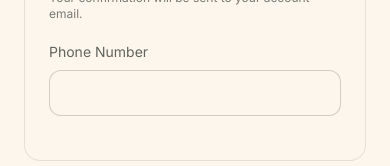
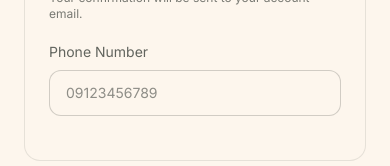
Before and after one commit to julliyuuuh/tea-atelier, a Next.js app: page /checkout in a window 390 px wide. Shown: the part 609-775 px from the top of the page. Built offline with nearby package versions, Linux system fonts and the light colour scheme; no server answers.

Commit message:
phone valdiator

```diff
--- a/app/api/orders/route.ts
+++ b/app/api/orders/route.ts
@@ -179,6 +179,17 @@ export async function POST(req: Request) {
   if (savedAddressId === null && (!street || !city || !province)) {
     return NextResponse.json(
       { error: "All address fields are required." },
+      { status: 400 },
+    );
+  }
+  // Older clients can omit this optional API field, but any supplied phone
+  // must match the checkout form's Philippine mobile number format.
+  if (
+    phone !== undefined &&
+    (typeof phone !== "string" || !/^09[0-9]{9}$/.test(phone))
+  ) {
+    return NextResponse.json(
+      { error: "Enter an 11-digit Philippine mobile number starting with 09." },
       { status: 400 },
     );
   }
--- a/app/checkout/page.tsx
+++ b/app/checkout/page.tsx
@@ -959,16 +959,26 @@ function CheckoutContent() {
                     </p>
                   </div>
                   <div className="md:col-span-2">
-                    <label className="block font-body text-sm text-charcoal/70 mb-2">
+                    <label
+                      htmlFor="checkout-phone"
+                      className="block font-body text-sm text-charcoal/70 mb-2"
+                    >
                       Phone Number
                     </label>
                     <input
+                      id="checkout-phone"
                       type="tel"
+                      inputMode="numeric"
+                      autoComplete="tel-national"
                       name="phone"
                       value={formData.phone}
                       onChange={handleChange}
                       required
+                      minLength={11}
                       maxLength={11}
+                      pattern="09[0-9]{9}"
+                      title="Enter an 11-digit Philippine mobile number starting with 09."
+                      placeholder="09123456789"
                       className="w-full rounded-xl border border-charcoal/20 bg-cream px-4 py-3 font-body text-sm text-charcoal outline-none focus:border-sage"
                     />
                   </div>
```
